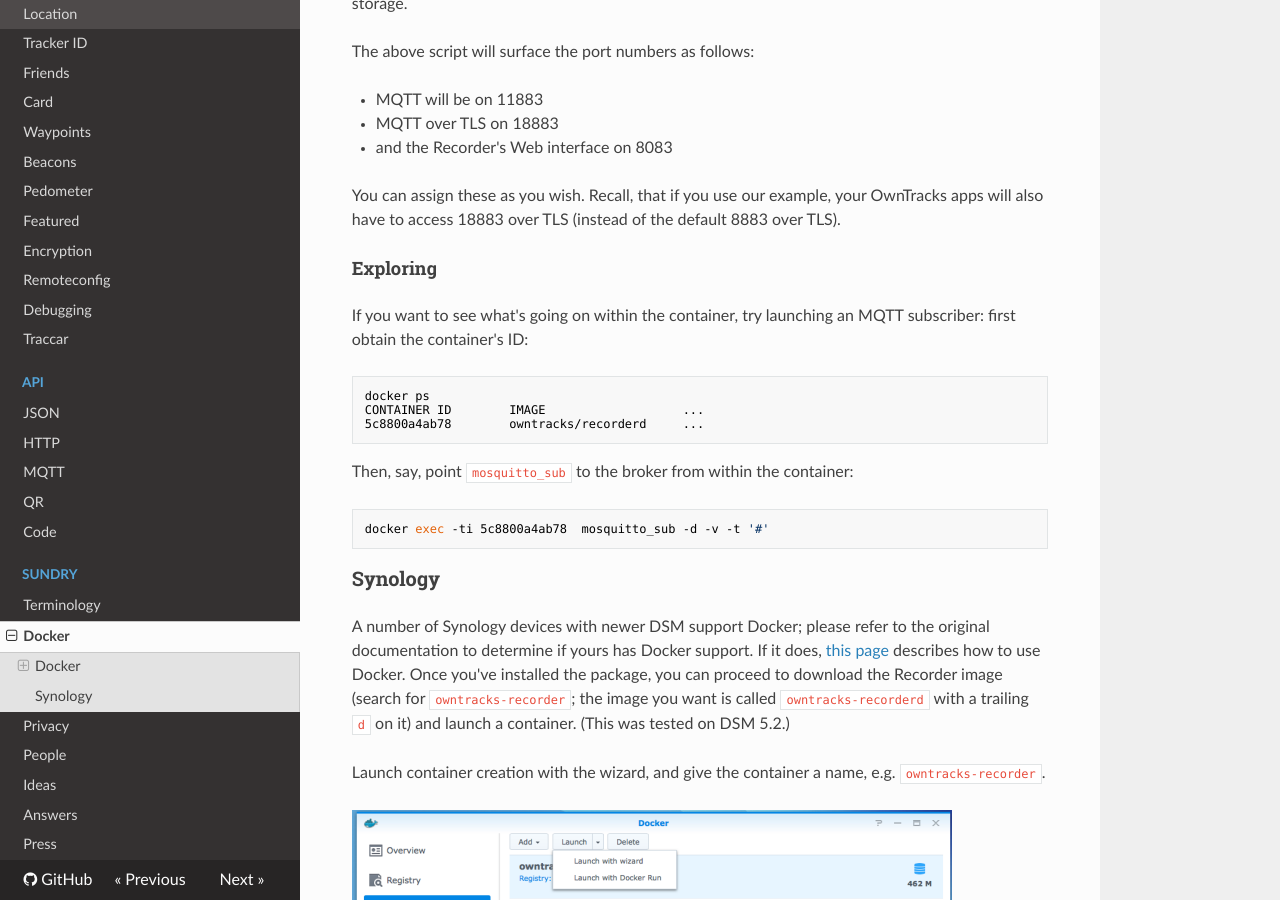
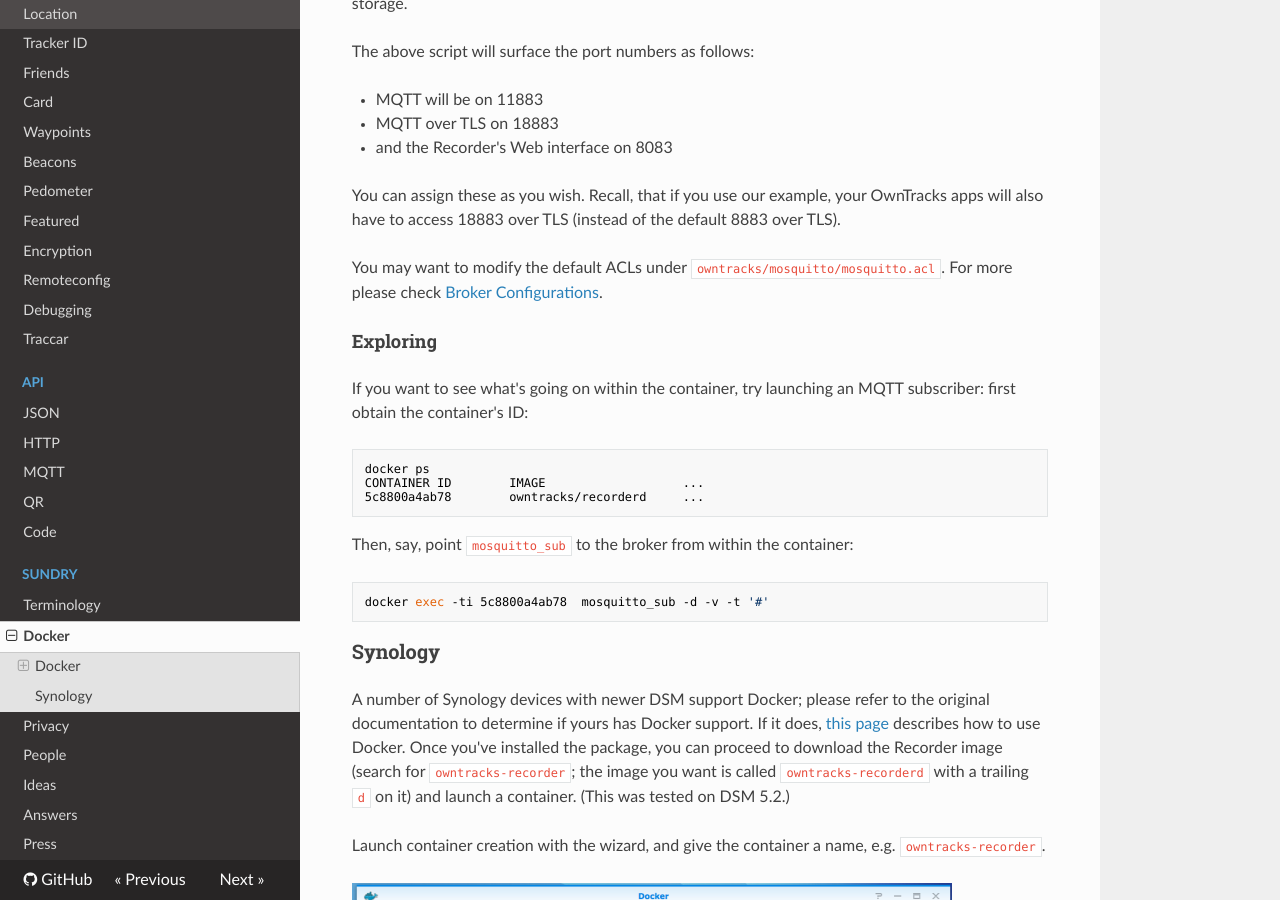
Before and after one commit to owntracks/booklet, an MkDocs documentation site: the page built from docs/clients/recorder.md, in a window 1280 px wide and 900 px high, scrolled down 1345 px. Built offline with MkDocs 1.6.1, drawn with Linux system fonts in a browser that asks for light colours; nearby versions of some CDN libraries; old or Windows-style settings are respelled for this version of MkDocs.

Commit message:
Add ACLs hints for beginners
Without ACLs updated, they may never get it running with simple docker commands.

```diff
--- a/docs/clients/recorder.md
+++ b/docs/clients/recorder.md
@@ -34,6 +34,8 @@ The above script will surface the port numbers as follows:
 * and the Recorder's Web interface on 8083
 
 You can assign these as you wish. Recall, that if you use our example, your OwnTracks apps will also have to access 18883 over TLS (instead of the default 8883 over TLS).
+
+You may want to modify the default ACLs under `owntracks/mosquitto/mosquitto.acl`. For more please check [Broker Configurations](https://owntracks.org/booklet/guide/broker/#acls).
 
 #### Exploring
 
```
